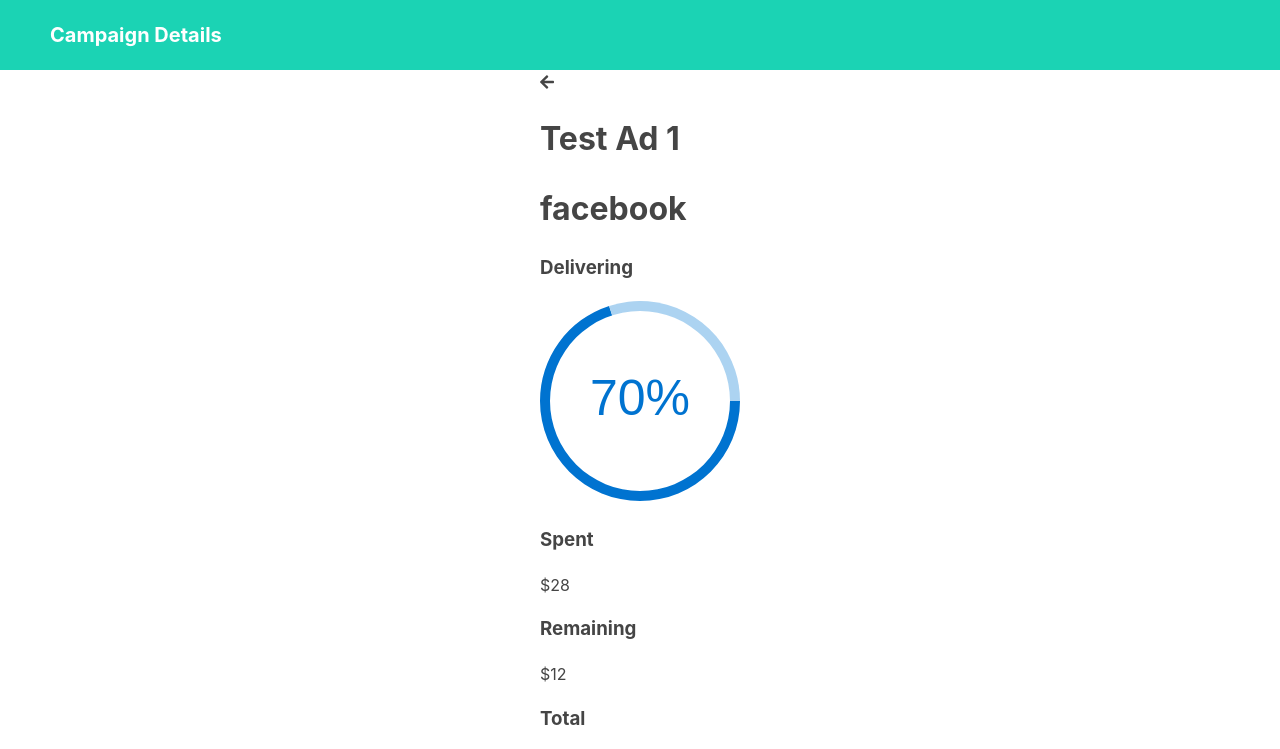
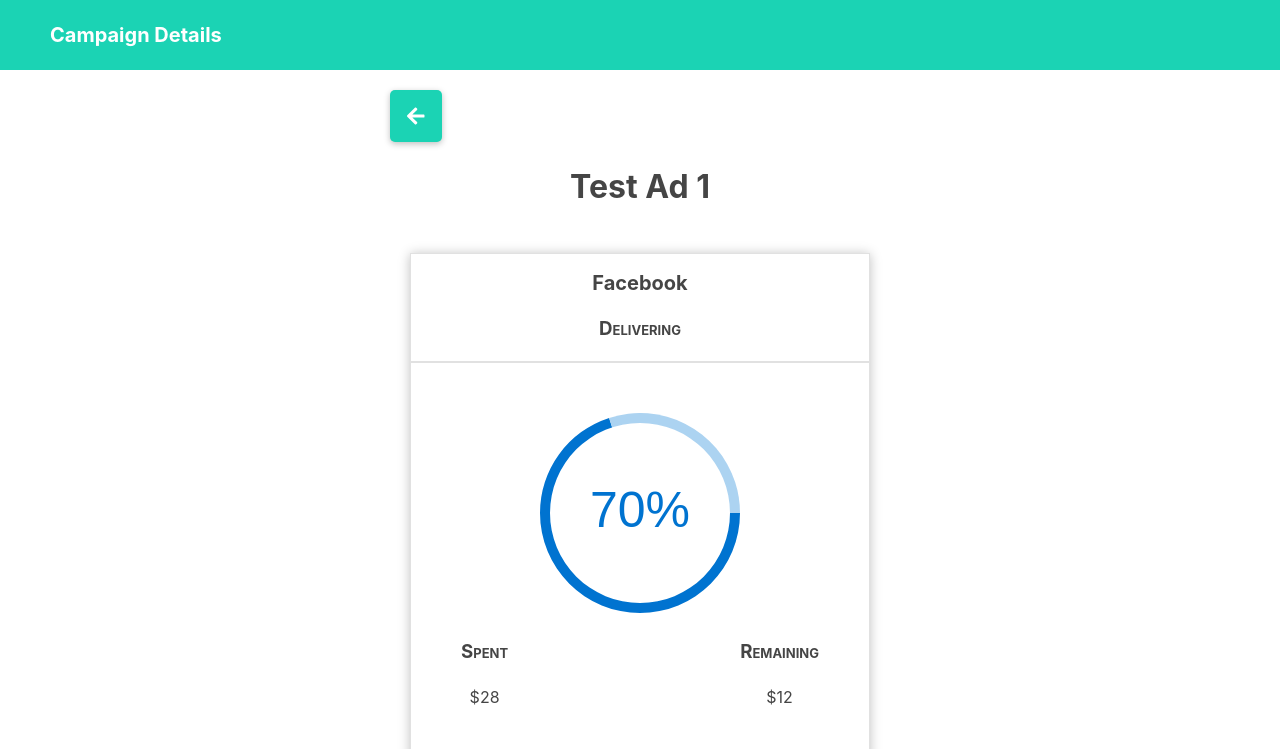
Before and after one commit to hello-klol/ExpressReactApp, a React app in the folder frontend/: page / in a window 1280 px wide. Both pictures are taken after a click on the element 640 px from the left and 173 px from the top of the page. Shown: the top 749 px of the page. Built offline with nearby package versions, Linux system fonts and the light colour scheme.

Commit message:
Styling app components

```diff
--- a/frontend/src/styles/App.css
+++ b/frontend/src/styles/App.css
@@ -3,51 +3,71 @@
     box-sizing: border-box;
 }
 
-html {
-    font-family: sans-serif;
-    -webkit-text-size-adjust: 100%;
-}
-body {
+html, body {
     margin: 0;
+    height: 100%;
     color: #454545;
-    font-size: 14px;
     font-family: -apple-system, BlinkMacSystemFont, "Segoe UI", Roboto, "Helvetica Neue", Arial, sans-serif;
     font-size: 1rem;
     font-weight: 400;
     line-height: 1.5;
 }
 
-
 #app {
-    display: -webkit-box;
-    display: -moz-box;
-    display: -ms-flexbox;
-    display: -webkit-flex;
     display: flex;
     flex-direction: column;
     align-items: center;
-    justify-content: center;
 }
 
+
 .titleBar {
+    z-index:1;
+    position: fixed;
     width: 100%;
+    height: 70px;
     background-color: #1bd3b4;
     color: #FFF;
     font-size: 20px;
     font-weight: bold;
-    margin: 0;
-    padding: 20px   50px;
+    padding: 20px 50px;
 }
 
-.campaignList {
-    margin: 1rem;
+.view {
+    margin-top: 70px;
+    position: relative;
+    height: 100%;
+    overflow-y: auto;
+    padding: 20px;
 }
+
+.button {
+    z-index: 1;
+    width: 52px;
+    height: 52px;
+    display: flex;
+    justify-content: center;
+    align-items: center;
+    border-radius: .3125rem;
+    font-size: 20px;
+    cursor: pointer;
+    overflow: hidden;
+}
+
+.button.back {
+    background-color: rgb(27, 211, 180);
+    color: #FFF;
+    box-shadow: 0 2px 6px 0 rgba(0,0,0,.25);
+}
+.button.info {
+    color: #c4c4c4;
+}
+
 .campaignSummary {
     margin: 1rem;
     border-radius: .3125rem;
     border: 3px solid #e1e1e1;
     overflow: hidden;
-    padding: 0.5em 2em 1em;
+    padding: 1.5em 2em 1em;
     width: 700px;
 }
 .campaignSummary:hover {
@@ -58,7 +78,7 @@ body {
 .campaignSummary h1 {
     font-size: 20px;
     line-height: 1.3;
-    margin: 0.5em 0;
+    margin: 0 0 0.5em;
 }
 .campaignSummary p {
     color: #959ca0;
@@ -67,3 +87,48 @@ body {
 .campaignSummary .subtitle {
     font-weight: bold;
 }
+
+.campaignDetail {
+    width: 500px;
+    display: flex;
+    flex-direction: column;
+    justify-content: center;
+    text-align: center;
+}
+
+.campaignPlatform {
+    margin: 20px;
+    box-shadow: 0 1px 11px rgba(0, 0, 0, 0.25);
+    display: flex;
+    flex-direction: column;
+    justify-content: center;
+}
+.campaignPlatform h1 {
+    text-transform: capitalize  ;
+}
+.campaignPlatform h3 {
+    font-variant: small-caps;
+}
+.platformHeader, .budgetDetails, .platformFooter {
+    width: 100%;
+    padding: 0 50px 0;
+    border: 1px solid #e1e1e1;
+    text-align: center;
+}
+.platformHeader h1 {
+    font-size: 20px;
+    line-height: 1.3;
+    margin: 0.8em 0;
+}
+.platformInfo {
+    display: flex;
+    align-items: end;
+}
+.budgetDetails {
+    padding: 50px;
+}
+.budgetWheelKey {
+    display: flex;
+    flex-direction: row;
+    justify-content: space-between;
+}
```
